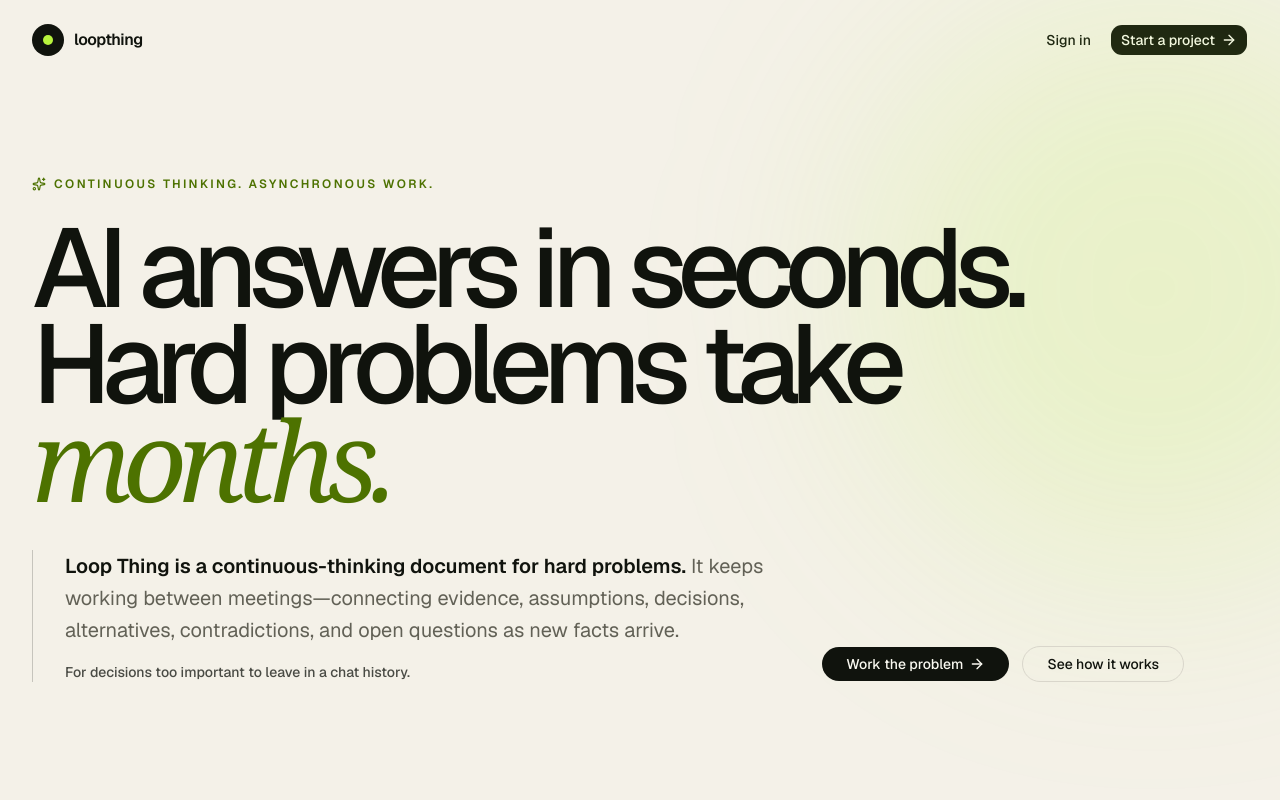
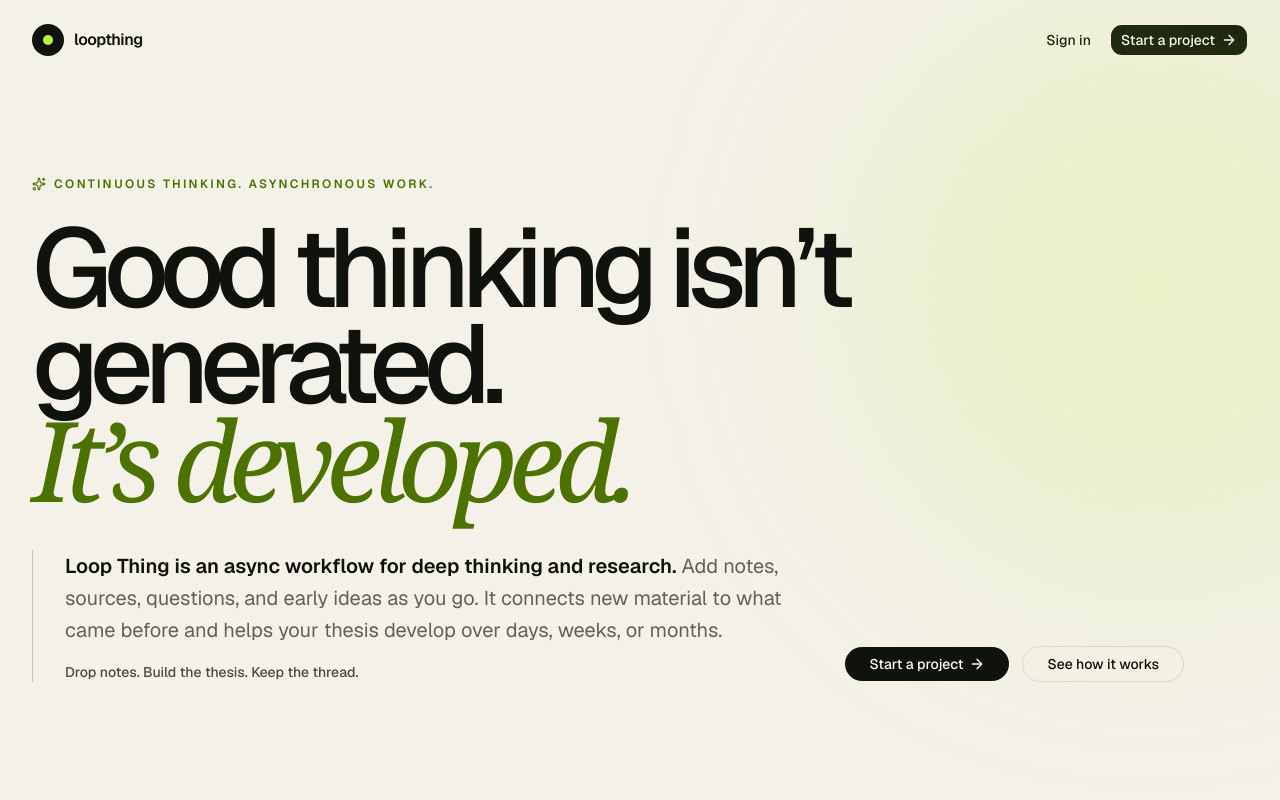
Before and after one commit to danyolio/loopthing, a Next.js app: page / in a window 1280 px wide. Shown: the top 800 px of the page. Built offline with nearby package versions, Linux system fonts and the light colour scheme; no server answers.

Commit message:
Position Loop Thing around developed thinking

```diff
--- a/app/layout.tsx
+++ b/app/layout.tsx
@@ -21,15 +21,15 @@ export const metadata: Metadata = {
     process.env.NEXT_PUBLIC_SITE_URL || "https://loopthing.ai",
   ),
   title: {
-    default: "Loop Thing — Hard problems take months",
+    default: "Loop Thing — Good thinking is developed",
     template: "%s · Loop Thing",
   },
   description:
-    "A continuous-thinking document for hard problems. It keeps working between meetings as new facts arrive.",
+    "An async workflow for deep thinking and research that helps your thesis develop over time.",
   openGraph: {
-    title: "Loop Thing — Hard problems take months",
+    title: "Good thinking isn't generated. It's developed.",
     description:
-      "AI answers in seconds. Loop Thing stays with the problems that take months.",
+      "Loop Thing is an async workflow for deep thinking and research.",
     url: "/",
     siteName: "Loop Thing",
     type: "website",
@@ -37,9 +37,9 @@ export const metadata: Metadata = {
   },
   twitter: {
     card: "summary_large_image",
-    title: "Loop Thing — Hard problems take months",
+    title: "Good thinking isn't generated. It's developed.",
     description:
-      "AI answers in seconds. Loop Thing stays with the problems that take months.",
+      "Loop Thing is an async workflow for deep thinking and research.",
     images: ["/og.png"],
   },
 };
--- a/app/page.tsx
+++ b/app/page.tsx
@@ -86,32 +86,31 @@ export default function Home() {
             Continuous thinking. Asynchronous work.
           </p>
           <h1 className="max-w-6xl text-[clamp(3.5rem,8.7vw,8rem)] font-medium leading-[0.86] tracking-[-0.078em]">
-            AI answers in seconds.
+            Good thinking isn’t generated.
             <br />
-            Hard problems take{" "}
             <span className="font-serif italic text-[var(--signal-strong)]">
-              months.
+              It’s developed.
             </span>
           </h1>
           <div className="mt-10 grid max-w-6xl gap-8 border-l border-foreground/20 pl-6 sm:pl-8 lg:grid-cols-[1fr_auto] lg:items-end">
             <div>
               <p className="max-w-3xl text-lg leading-8 text-muted-foreground sm:text-xl">
                 <strong className="font-semibold text-foreground">
-                  Loop Thing is a continuous-thinking document for hard
-                  problems.
+                  Loop Thing is an async workflow for deep thinking and
+                  research.
                 </strong>{" "}
-                It keeps working between meetings—connecting evidence,
-                assumptions, decisions, alternatives, contradictions, and open
-                questions as new facts arrive.
+                Add notes, sources, questions, and early ideas as you go. It
+                connects new material to what came before and helps your thesis
+                develop over days, weeks, or months.
               </p>
               <p className="mt-4 text-sm font-medium text-foreground/75">
-                For decisions too important to leave in a chat history.
+                Drop notes. Build the thesis. Keep the thread.
               </p>
             </div>
             <div className="flex flex-wrap gap-3">
               <Button asChild size="lg" className="rounded-full px-6">
                 <Link href="/login">
-                  Work the problem
+                  Start a project
                   <ArrowRight />
                 </Link>
               </Button>
```
Also changed, not shown: public/og.png.
